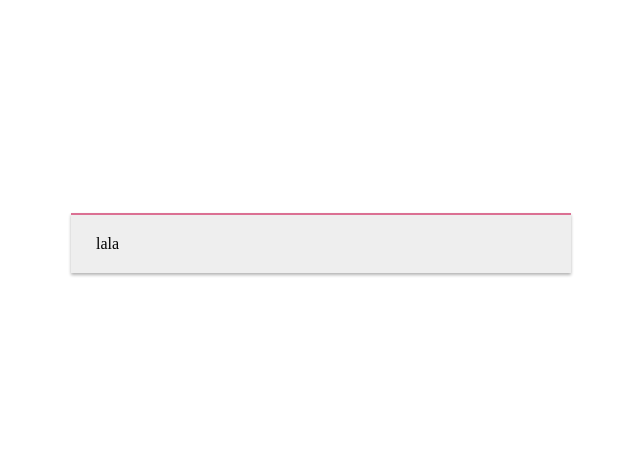
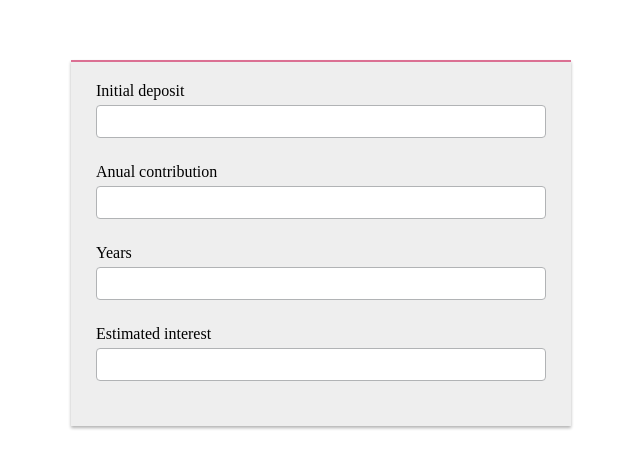
Before and after one commit to lopez-tomas/learning-react, a React (Create React App) app in the folder compound-interest/: page / in a window 1280 px wide. Shown: the part 157-626 px from the top of the page, without its empty margins (319-959 px from the left). Built offline with nearby package versions, Linux system fonts and the light colour scheme.

Commit message:
feat: Formik & Form imported and used. Input function component imported and used.

```diff
--- a/compound-interest/src/App.js
+++ b/compound-interest/src/App.js
@@ -1,4 +1,7 @@
 import styled from 'styled-components'
+import { Formik, Form } from 'formik'
+
+import Input from './components/Input'
 
 const Container = styled.div`
   display: flex;
@@ -16,10 +19,27 @@ const Section = styled.section`
 `
 
 const App = () => {
+  const handleSubmit = () => {}
+
   return (
     <Container>
       <Section>
-        lala
+        <Formik
+          initialValues={{
+            deposit: '',
+            contribution: '',
+            years: '',
+            rate: '',
+          }}
+          onSubmit={handleSubmit}
+        >
+          <Form>
+            <Input name="deposit" label="Initial deposit" />
+            <Input name="contribution" label="Anual contribution" />
+            <Input name="years" label="Years" />
+            <Input name="rate" label="Estimated interest" />
+          </Form>
+        </Formik>
       </Section>
     </Container>
   )
```
